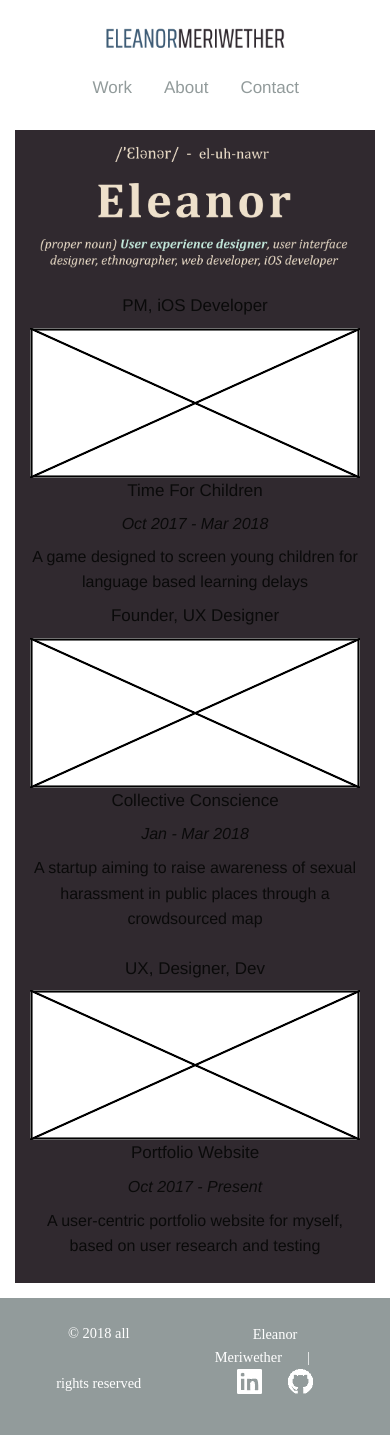
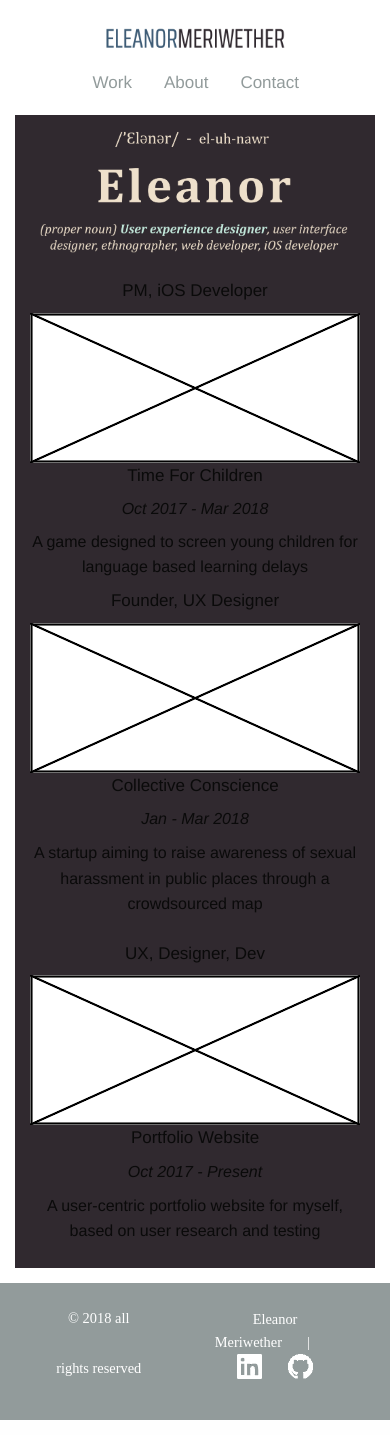
Before and after one commit to emeriwether/emeriwether.github.io, a Jekyll site: the page built from index.html, in a window 390 px wide. Built offline with Jekyll 4.4.1, drawn with Linux system fonts in a browser that asks for light colours; some web fonts are replaced.

Commit message:
ct prev commit

```diff
--- a/css/app.css
+++ b/css/app.css
@@ -9,7 +9,7 @@
 
     nav {
         margin: 0 17%;
-        padding: 10px 0 15px 0;
+        padding: 5px 0 5px 0;
     }
 
     article {
```
